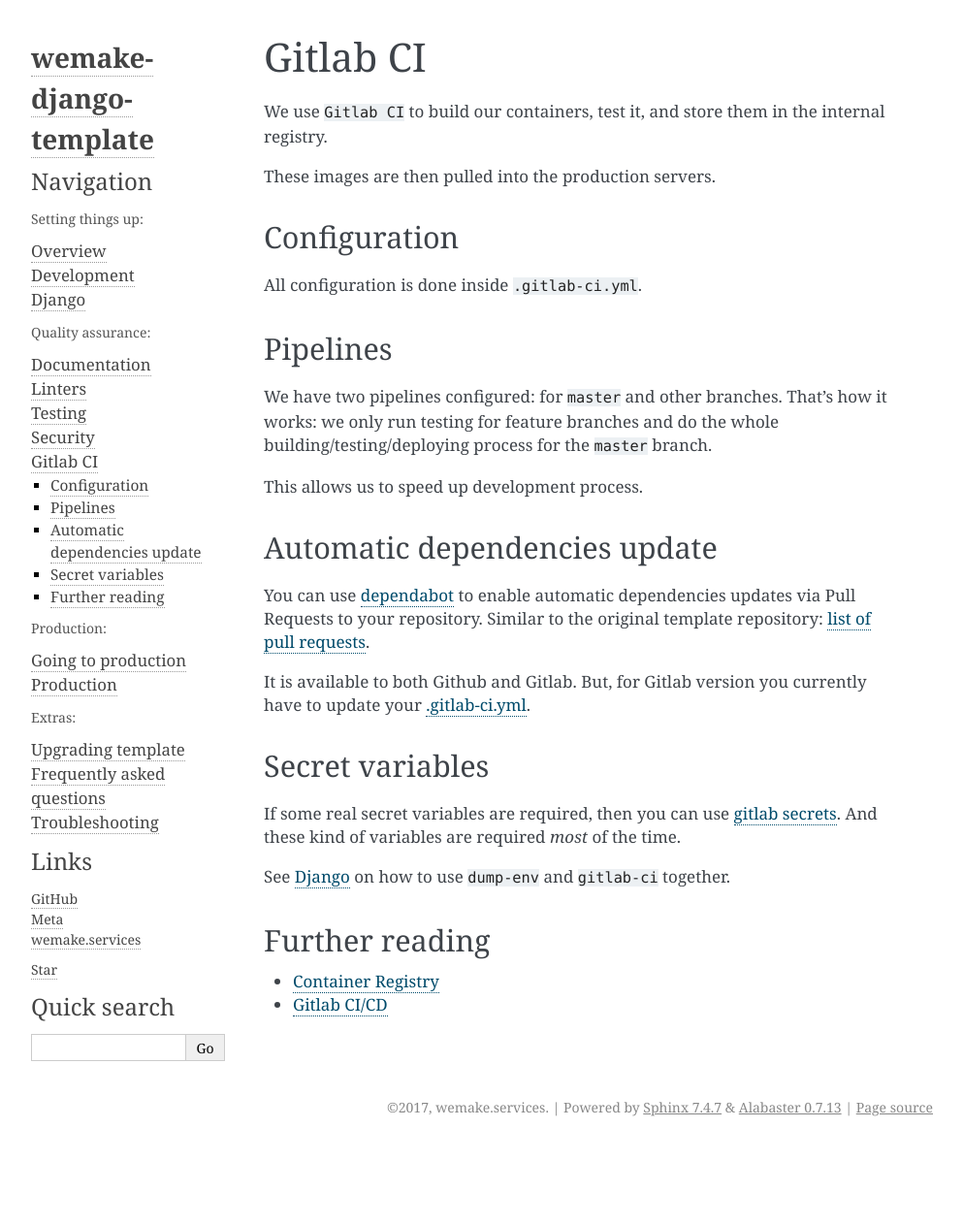
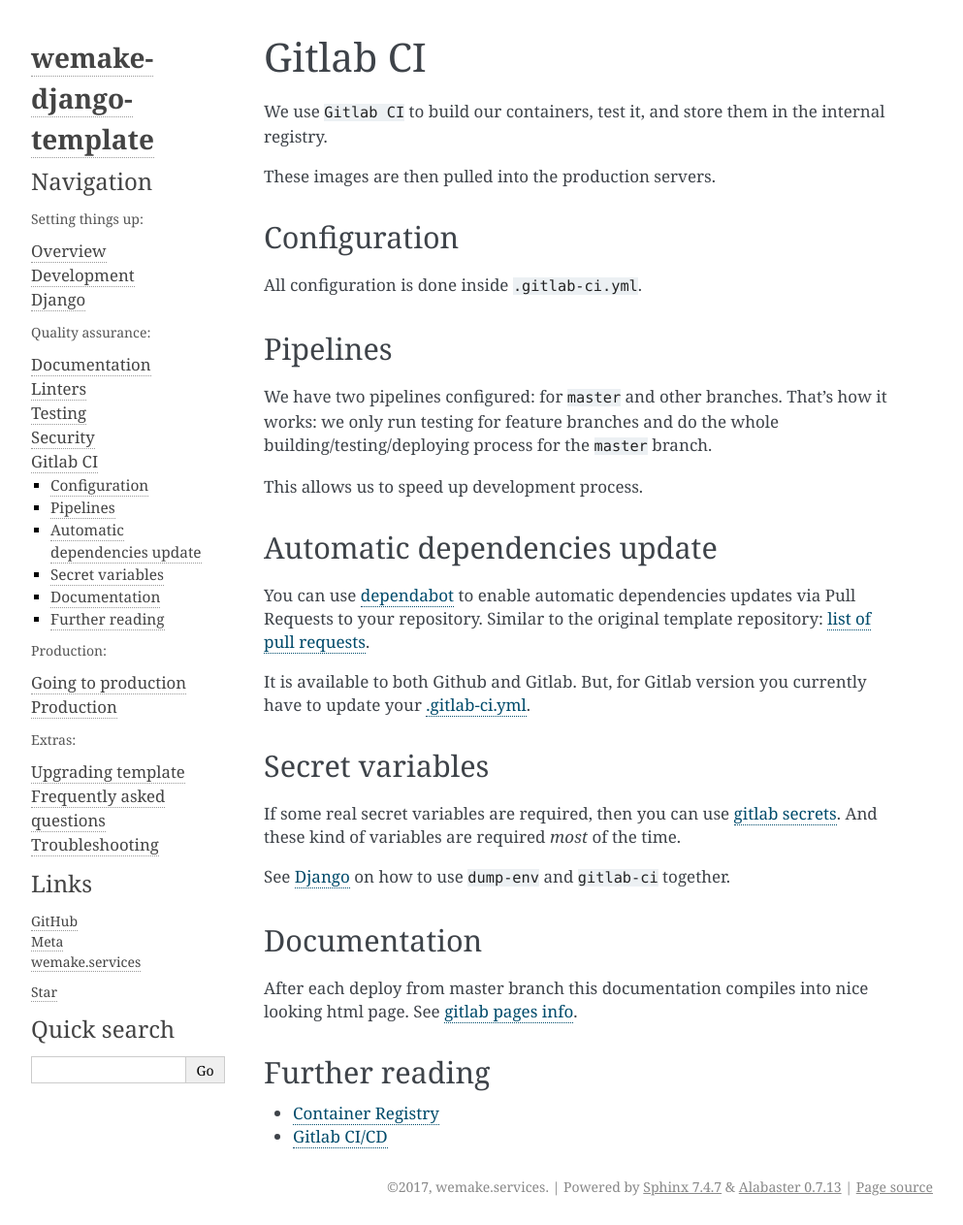
Before and after one commit to wemake-services/wemake-django-template, a Sphinx documentation site: the page built from {{cookiecutter.project_name}}/docs/pages/template/gitlab-ci.rst, in a window 1280 px wide. Shown: the whole page at 97% size, without its empty margins (148-1141 px from the left). Built offline with Sphinx 7.4.7, drawn with Linux system fonts in a browser that asks for light colours; the version number is read from the project's files by our own code; before the commit the page ends 1181 px from its top, so only the background shows below that.

Commit message:
gitlab pages support example (#815)
Refs #131

```diff
--- a/{{cookiecutter.project_name}}/docs/pages/template/gitlab-ci.rst
+++ b/{{cookiecutter.project_name}}/docs/pages/template/gitlab-ci.rst
@@ -43,6 +43,12 @@
 See :ref:`django` on how to use ``dump-env`` and ``gitlab-ci`` together.
 
 
+Documentation
+-------------
+After each deploy from master branch this documentation compiles into nice looking html page.
+See `gitlab pages info <https://docs.gitlab.com/ee/user/project/pages/>`_.
+
+
 Further reading
 ---------------
 
```
Also changed, not shown: 1 other file.
